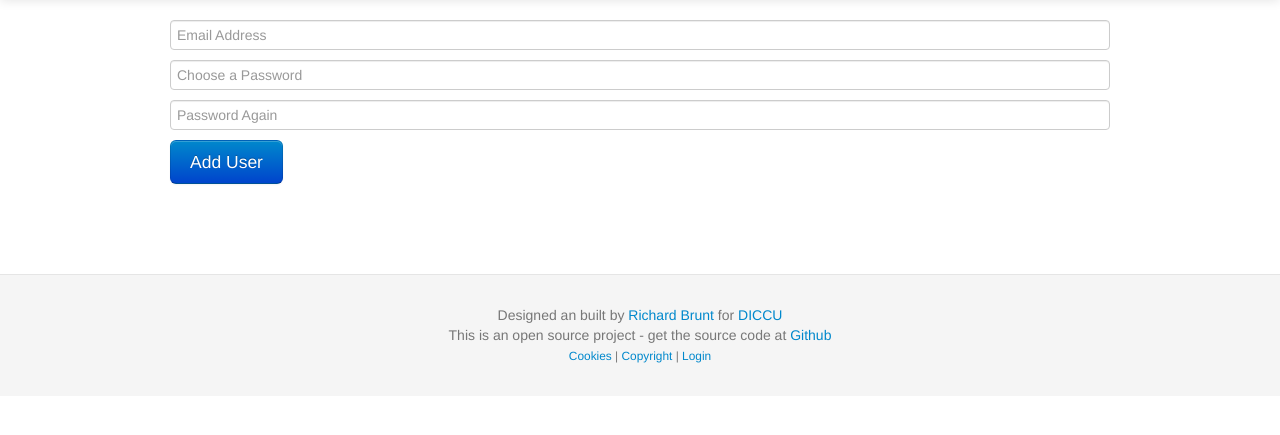
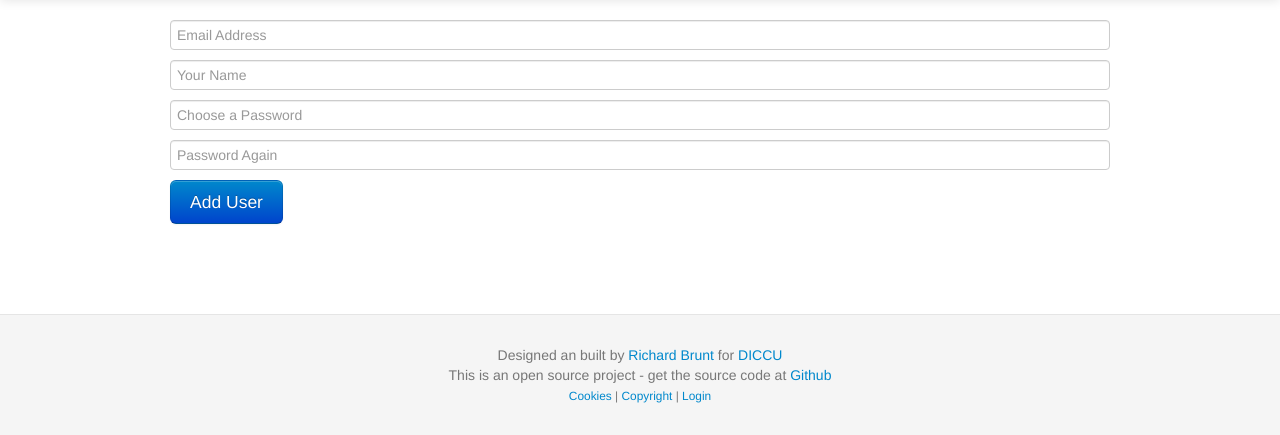
Before and after one commit to rbrunt/talks-manager, a CodeIgniter app: page /admin/setpassword/1 in a window 1280 px wide. Shown: the part 41-476 px from the top of the page. Run offline with CodeIgniter, Linux system fonts and the light colour scheme; some libraries are stand-ins or nearby versions.

Commit message:
Added user's name to signup, and database.

```diff
--- a/application/controllers/admin.php
+++ b/application/controllers/admin.php
@@ -157,13 +157,14 @@ class Admin extends Talks_Controller {
 			$password = ($this->input->post("password1") == $this->input->post("password2")) ? $this->input->post("password1") : false;
 			if ($password) {
 				$email = $this->input->post("email");
+				$name = $this->input->post("name");
 				$this->load->model("users_model");
-				$affectedRows = $this->users_model->setPassword($token, $email, $password);
+				$affectedRows = $this->users_model->setPassword($token, $email, $password,$name);
 				if ($affectedRows == 1) {
 					$this->session->set_flashdata("alert", array("success"=>"successfully set a password, now try <a href=\"".base_url('/admin/login')."\">logging in</a>!"));
 					redirect(base_url());
 				} else {
-					$this->load->view("includes/template", array("content"=>"login/set_password", "alert"=>array("error"=>"Either your email isn't in the system, or you have an invalid token. Make sure typed your email address correctly and that you have the right link!", "title"=>"Account Creation - Set a password")));
+					$this->load->view("includes/template", array("content"=>"login/set_password", "alert"=>array("error"=>"Either your email isn't in the system, or you have an invalid token. Make sure typed your email address correctly and that you have the right link. Bear in mind that once you've set your password, the link expires.", "title"=>"Account Creation - Set a password")));
 				}
 			} else {
 				$this->load->view("includes/template", array("content"=>"login/set_password", "alert"=>array("error"=>"passwords didn't match", "title"=>"Account Creation - Set a password")));
--- a/application/views/admin/home.php
+++ b/application/views/admin/home.php
@@ -32,7 +32,7 @@
 	<div class="span3">
 		<h4>Users<span class="badge pull-right activate-tooltip" data-placement="bottom" title="There <?php echo ($num_users == 1 ? "is " . $num_users . " user" : "are " . $num_users . " users"); ?> on the system"><?php echo $num_users; ?></span></h4><hr>
 		<ul class="unstyled">
-			<li><a href="#"><i class="icon-edit"></i> Manage Users</a></li>
+			<li><a href="<?php echo base_url('/admin/users/'); ?>"><i class="icon-edit"></i> Manage Users</a></li>
 			<li><a class="text-success" href="<?php echo base_url('/admin/adduser/'); ?>"><i class="icon-plus"></i> Add User</a></li>
 		</ul>
 	</div>
--- a/application/views/admin/users.php
+++ b/application/views/admin/users.php
@@ -11,12 +11,14 @@
 		<div class="span12">
 			<table class="table table-hover">
 				<thead>
+					<th>Name</th>
 					<th>Email</th>
 					<th><a href="<?php echo base_url("admin/adduser"); ?>" class="btn btn-mini pull-right" title="Add a User"><i class="icon-plus"></i></a></th>
 				</thead>
 				<tbody>
 <?php foreach($users as $user): ?>
 					<tr>
+						<td><?php echo $user->name; ?></td>
 						<td><?php echo $user->email; ?></td>
 						<td><a href="<?php echo base_url('/admin/deleteuser/'.$user->id) ;?>" class="btn btn-danger btn-small pull-right"><i class="icon-remove"></i> Delete User</a></td>
 					</tr>
--- a/application/views/includes/_footer.php
+++ b/application/views/includes/_footer.php
@@ -6,7 +6,7 @@
 			<p>This is an open source project - get the source code at <a href="https://github.com/rbrunt/talks-manager">Github</a></p>
 			<p><small><a href="<?php echo base_url('/about/cookies/'); ?>">Cookies</a> | <a href="<?php echo base_url('/about/copyright/'); ?>">Copyright</a> | <a href="<?php if ($isLoggedIn) {echo base_url('/admin/');} else{echo base_url("admin/login");}; ?>"><?php echo ($isLoggedIn ? "Admin" : "Login" ); ?></a></small></p>
 <?php if ($isLoggedIn) : ?>
-			<p><small>Logged in as <?php echo $this->session->userdata("useremail");?>. Page took {elapsed_time} seconds to build</small></p>
+			<p><small>Logged in as <?php echo $this->session->userdata("userrealname")?> (<?php echo $this->session->userdata("useremail");?>). Page took {elapsed_time} seconds to build</small></p>
 <?php endif; ?>
 		</div>
 	</footer>
--- a/application/views/login/set_password.php
+++ b/application/views/login/set_password.php
@@ -3,6 +3,7 @@
 
   <?php echo form_open(); ?>
         <?php echo form_input(array("name"=>"email","type"=>"email", "class"=>"span12", "placeholder"=>"Email Address", "value"=>set_value("email", ""), "required"=>"True")); ?>
+        <?php echo form_input(array("name"=>"name", "type"=>"text", "class"=>"span12", "placeholder"=>"Your Name", "value"=>set_value("name", ""), "required"=>"True")); ?>
         <?php echo form_password(array("name"=>"password1", "class"=>"span12", "placeholder"=>"Choose a Password", "required"=>"True")); ?>
        	<?php echo form_password(array("name"=>"password2", "class"=>"span12", "placeholder"=>"Password Again", "required"=>"True")); ?>
         <?php echo form_submit(array("class"=>"btn btn-large btn-primary", "value"=>"Add User")); ?>
```
Also changed, not shown: application/models/users_model.php (+5 -2 lines).
